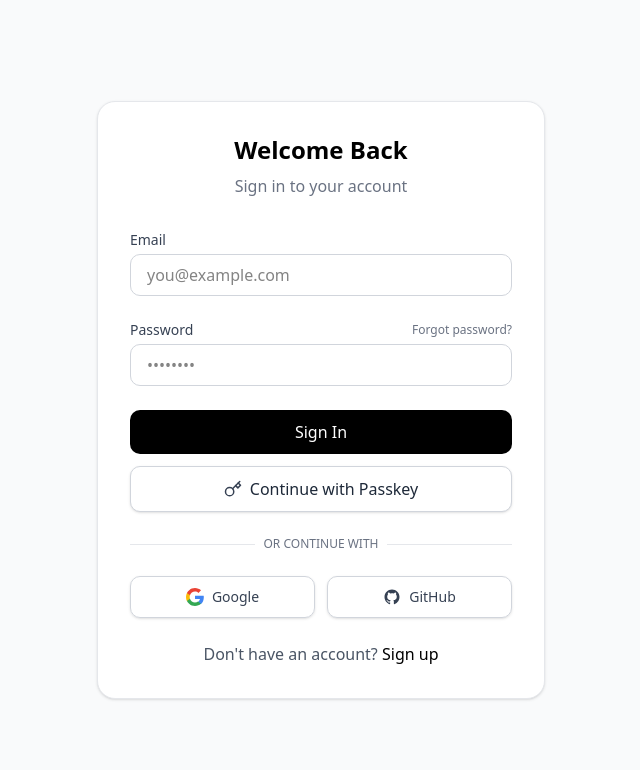
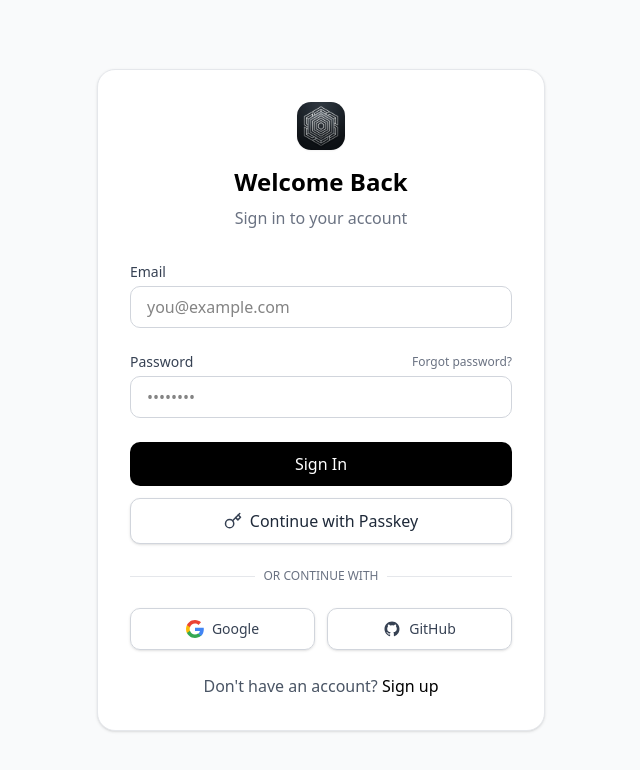
Before and after one commit to yahyanaim/Architecture, a React (Vite) app: page /login in a window 1280 px wide. Shown: the top 770 px of the page, without its empty margins (319-959 px from the left). Built offline with nearby package versions, Linux system fonts and the light colour scheme; no server answers.

Commit message:
feat: center home page content and integrate clean architecture logo and favicon

```diff
--- a/index.html
+++ b/index.html
@@ -4,7 +4,9 @@
 <head>
   <meta charset="UTF-8" />
   <meta name="viewport" content="width=device-width, initial-scale=1.0" />
-  <title>Architecture</title>
+  <link rel="icon" type="image/png" href="/favicon.png" />
+  <link rel="apple-touch-icon" href="/favicon.png" />
+  <title>Clean Architecture</title>
 </head>
 
 <body>
--- a/src/components/Header.tsx
+++ b/src/components/Header.tsx
@@ -108,7 +108,11 @@ export function Header() {
               onClick={goHome}
               className="flex items-center gap-2.5 hover:opacity-80 transition-opacity cursor-pointer group shrink-0 whitespace-nowrap"
             >
-              <span className="w-2.5 h-2.5 rounded-full bg-black shadow-xs transition-transform group-hover:scale-125" />
+              <img
+                src="/logo.png"
+                alt="Clean Architecture Logo"
+                className="w-7 h-7 rounded-lg object-contain shadow-xs transition-transform group-hover:scale-105"
+              />
               <span className="font-bold text-black text-sm tracking-tight whitespace-nowrap">
                 Clean Architecture
               </span>
@@ -181,7 +185,11 @@ export function Header() {
             onClick={goHome}
             className="flex items-center gap-2 hover:opacity-80 transition-opacity cursor-pointer whitespace-nowrap"
           >
-            <span className="w-2.5 h-2.5 rounded-full bg-black shadow-xs" />
+            <img
+              src="/logo.png"
+              alt="Clean Architecture Logo"
+              className="w-6 h-6 rounded-md object-contain shadow-xs"
+            />
             <span className="font-bold text-black text-sm tracking-tight whitespace-nowrap">
               Clean Architecture
             </span>
--- a/src/components/MainApp.tsx
+++ b/src/components/MainApp.tsx
@@ -22,8 +22,8 @@ export function MainApp({ initialTab = 'architecture' }: MainAppProps) {
     <div className="min-h-screen bg-gray-50 font-sans text-gray-900 flex flex-col">
       <Header />
 
-      <main className="max-w-7xl mx-auto px-4 sm:px-6 lg:px-8 pt-[88px] md:pt-[96px] pb-24 md:pb-8 flex-grow w-full">
-        <div className="text-center py-6">
+      <main className="max-w-7xl mx-auto px-4 sm:px-6 lg:px-8 pt-[88px] md:pt-[96px] pb-24 md:pb-12 flex-grow w-full flex flex-col justify-center items-center">
+        <div className="text-center py-6 w-full max-w-5xl my-auto flex flex-col items-center justify-center">
           <div className="inline-flex items-center gap-2 px-3 py-1 rounded-full bg-emerald-50 border border-emerald-200 text-emerald-700 text-xs font-semibold mb-4">
             <CheckCircle2 className="w-3.5 h-3.5" />
             <span>92 Vitest Tests Passing · Audit-Hardened Architecture</span>
@@ -64,7 +64,7 @@ export function MainApp({ initialTab = 'architecture' }: MainAppProps) {
 
           {/* TAB 1: Architecture Overview */}
           {activeTab === 'architecture' && (
-            <div className="mt-10 grid grid-cols-1 md:grid-cols-3 gap-6 text-left max-w-6xl mx-auto animate-in fade-in duration-300">
+            <div className="mt-10 grid grid-cols-1 md:grid-cols-3 gap-6 text-left w-full mx-auto animate-in fade-in duration-300">
               <div className="bg-white p-6 rounded-xl shadow-sm border border-gray-200 transition-all hover:shadow-md">
                 <h3 className="font-semibold text-black mb-4 flex items-center gap-2">
                   <SiReact className="w-5 h-5 text-sky-500" />
--- a/src/features/auth/pages/LoginPage.tsx
+++ b/src/features/auth/pages/LoginPage.tsx
@@ -85,6 +85,13 @@ export function LoginPage() {
     <div className="min-h-screen bg-gray-50 flex items-center justify-center p-4">
       <div className="bg-white p-8 rounded-2xl shadow-sm border border-gray-200 w-full max-w-md">
         <div className="text-center mb-8">
+          <div className="inline-flex items-center justify-center mb-4">
+            <img
+              src="/logo.png"
+              alt="Clean Architecture"
+              className="w-12 h-12 rounded-xl object-contain shadow-xs"
+            />
+          </div>
           <h1 className="text-2xl font-bold text-black">Welcome Back</h1>
           <p className="text-gray-500 mt-2">Sign in to your account</p>
           {justVerified && (
--- a/src/features/auth/pages/RegisterPage.tsx
+++ b/src/features/auth/pages/RegisterPage.tsx
@@ -69,6 +69,13 @@ export function RegisterPage() {
     <div className="min-h-screen bg-gray-50 flex items-center justify-center p-4">
       <div className="bg-white p-8 rounded-2xl shadow-sm border border-gray-200 w-full max-w-md">
         <div className="text-center mb-8">
+          <div className="inline-flex items-center justify-center mb-4">
+            <img
+              src="/logo.png"
+              alt="Clean Architecture"
+              className="w-12 h-12 rounded-xl object-contain shadow-xs"
+            />
+          </div>
           <h1 className="text-2xl font-bold text-black">Create Account</h1>
           <p className="text-gray-500 mt-2">Join us today</p>
         </div>
```
Also changed, not shown: public/favicon.png, public/logo.png (added).
